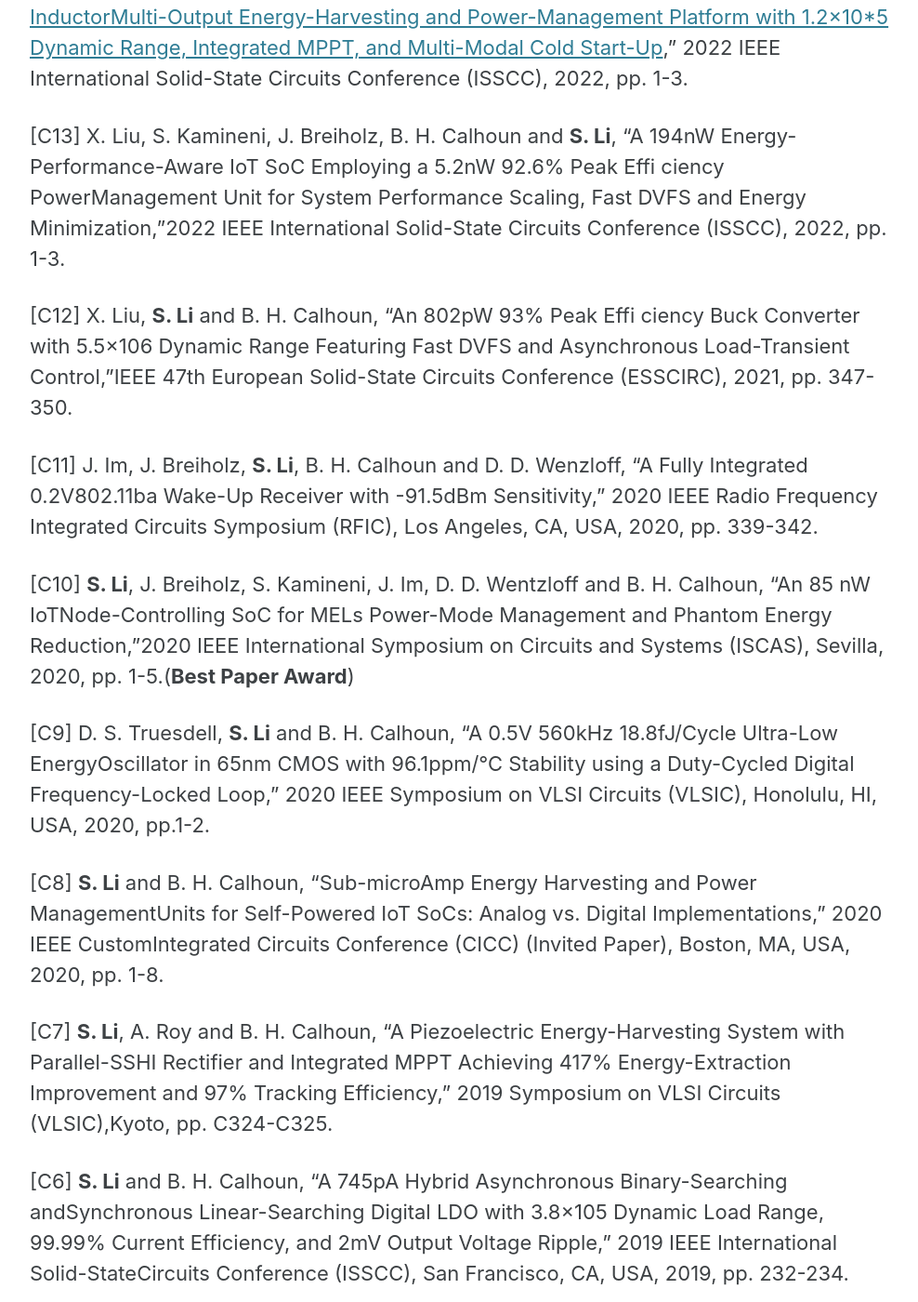
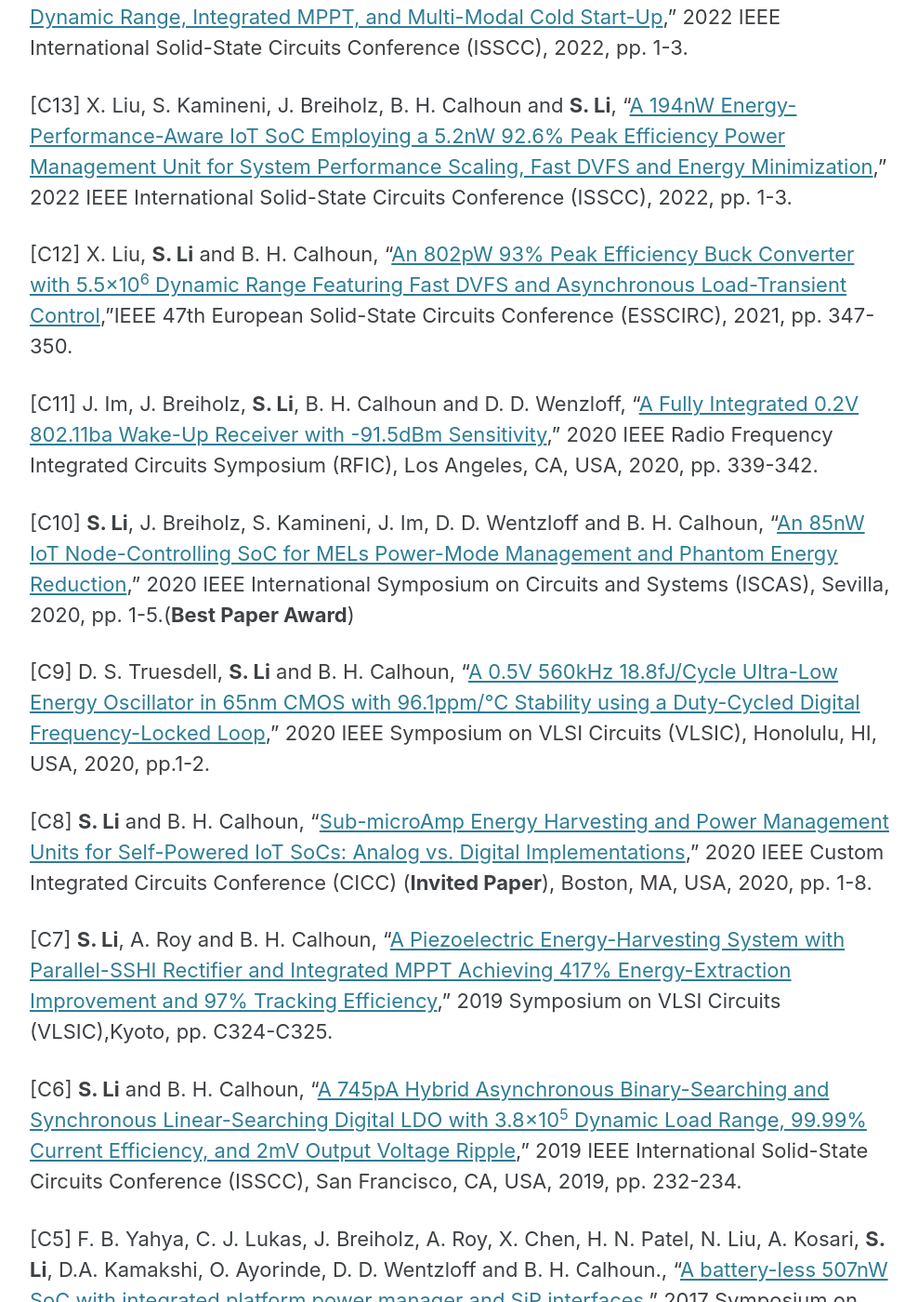
Before and after one commit to shuoli365/shuoli365.github.io, a Jekyll site: the page built from _pages/publications.md, in a window 1280 px wide and 1400 px high, scrolled down 664 px. Shown: the whole window at 93% size, without its empty margins (290-1278 px from the left). Built offline with Jekyll 4.4.1, drawn with Linux system fonts in a browser that asks for light colours; cached includes are drawn as plain includes; some of the changed text lies outside the part shown.

Commit message:
publication

```diff
--- a/_pages/publications.md
+++ b/_pages/publications.md
@@ -7,46 +7,48 @@ hide_hero: true
 
 ## Conferences
 
-[C16] **S. Li**, X. Liu and B. H. Calhoun, “A 956pW Switched-Capacitor Sub-BandgapReference with 0.44-to-3.3V Supply Range, -67dB PSRR, and 0.2% within-WaferInaccuracy for Nanowatt IoT Systems,” IEEE 48th European Solid-State Circuits Conference(ESSCIRC), 2022, pp. 465-468.
+[C16] **S. Li**, X. Liu and B. H. Calhoun, “A 956pW Switched-Capacitor Sub-Bandgap Reference with 0.44-to-3.3V Supply Range, -67dB PSRR, and 0.2% within-Wafer Inaccuracy for Nanowatt IoT Systems,” IEEE 48th European Solid-State Circuits Conference (ESSCIRC), 2022, pp. 465-468.
 
-[C15] D. S. Truesdell, X. Liu, J. Breiholz, S. Gupta, **S. Li** and B. H. Calhoun, “[NanoWattch: ASelf-Powered 3-nW RISC-V SoC Operable from 160mV Photovoltaic Input with Integrated Temperature Sensing and Adaptive Performance Scaling](https://ieeexplore.ieee.org/document/9830206),” 2022 IEEE Symposium on VLSITechnology and Circuits (VLSI Technology and Circuits), 2022, pp. 210-211.
+[C15] D. S. Truesdell, X. Liu, J. Breiholz, S. Gupta, **S. Li** and B. H. Calhoun, “[NanoWattch: A Self-Powered 3-nW RISC-V SoC Operable from 160mV Photovoltaic Input with Integrated Temperature Sensing and Adaptive Performance Scaling](https://ieeexplore.ieee.org/document/9830206),” 2022 IEEE Symposium on VLSI Technology and Circuits (VLSI Technology and Circuits), 2022, pp. 210-211.
 
-[C14] **S. Li**, X. Liu and B. H. Calhoun, “[A 32nA Fully Autonomous Multi-Input Single-InductorMulti-Output Energy-Harvesting and Power-Management Platform with 1.2×10*5 Dynamic Range, Integrated MPPT, and Multi-Modal Cold Start-Up](https://ieeexplore.ieee.org/document/9731732),” 2022 IEEE International Solid-State Circuits Conference (ISSCC), 2022, pp. 1-3.
+[C14] **S. Li**, X. Liu and B. H. Calhoun, “[A 32nA Fully Autonomous Multi-Input Single-Inductor Multi-Output Energy-Harvesting and Power-Management Platform with 1.2×10<sup>5</sup> Dynamic Range, Integrated MPPT, and Multi-Modal Cold Start-Up](https://ieeexplore.ieee.org/document/9731732),” 2022 IEEE International Solid-State Circuits Conference (ISSCC), 2022, pp. 1-3.
 
-[C13] X. Liu, S. Kamineni, J. Breiholz, B. H. Calhoun and **S. Li**, “A 194nW Energy-Performance-Aware IoT SoC Employing a 5.2nW 92.6% Peak Effi ciency PowerManagement Unit for System Performance Scaling, Fast DVFS and Energy Minimization,”2022 IEEE International Solid-State Circuits Conference (ISSCC), 2022, pp. 1-3.
+[C13] X. Liu, S. Kamineni, J. Breiholz, B. H. Calhoun and **S. Li**, “[A 194nW Energy-Performance-Aware IoT SoC Employing a 5.2nW 92.6% Peak Efficiency Power Management Unit for System Performance Scaling, Fast DVFS and Energy Minimization](https://ieeexplore.ieee.org/document/9731758),” 2022 IEEE International Solid-State Circuits Conference (ISSCC), 2022, pp. 1-3.
 
-[C12] X. Liu, **S. Li** and B. H. Calhoun, “An 802pW 93% Peak Effi ciency Buck Converter with 5.5×106 Dynamic Range Featuring Fast DVFS and Asynchronous Load-Transient Control,”IEEE 47th European Solid-State Circuits Conference (ESSCIRC), 2021, pp. 347-350.
+[C12] X. Liu, **S. Li** and B. H. Calhoun, “[An 802pW 93% Peak Efficiency Buck Converter with 5.5×10<sup>6</sup> Dynamic Range Featuring Fast DVFS and Asynchronous Load-Transient Control](https://ieeexplore.ieee.org/abstract/document/9567744),”IEEE 47th European Solid-State Circuits Conference (ESSCIRC), 2021, pp. 347-350.
 
-[C11] J. Im, J. Breiholz, **S. Li**, B. H. Calhoun and D. D. Wenzloff, “A Fully Integrated 0.2V802.11ba Wake-Up Receiver with -91.5dBm Sensitivity,” 2020 IEEE Radio Frequency Integrated Circuits Symposium (RFIC), Los Angeles, CA, USA, 2020, pp. 339-342.
+[C11] J. Im, J. Breiholz, **S. Li**, B. H. Calhoun and D. D. Wenzloff, “[A Fully Integrated 0.2V 802.11ba Wake-Up Receiver with -91.5dBm Sensitivity](https://ieeexplore.ieee.org/abstract/document/9218383),” 2020 IEEE Radio Frequency Integrated Circuits Symposium (RFIC), Los Angeles, CA, USA, 2020, pp. 339-342.
 
-[C10] **S. Li**, J. Breiholz, S. Kamineni, J. Im, D. D. Wentzloff and B. H. Calhoun, “An 85 nW IoTNode-Controlling SoC for MELs Power-Mode Management and Phantom Energy Reduction,”2020 IEEE International Symposium on Circuits and Systems (ISCAS), Sevilla, 2020, pp. 1-5.(**Best Paper Award**)
+[C10] **S. Li**, J. Breiholz, S. Kamineni, J. Im, D. D. Wentzloff and B. H. Calhoun, “[An 85nW IoT Node-Controlling SoC for MELs Power-Mode Management and Phantom Energy Reduction](https://ieeexplore.ieee.org/abstract/document/9180473),” 2020 IEEE International Symposium on Circuits and Systems (ISCAS), Sevilla, 2020, pp. 1-5.(**Best Paper Award**)
 
-[C9] D. S. Truesdell, **S. Li** and B. H. Calhoun, “A 0.5V 560kHz 18.8fJ/Cycle Ultra-Low EnergyOscillator in 65nm CMOS with 96.1ppm/°C Stability using a Duty-Cycled Digital Frequency-Locked Loop,” 2020 IEEE Symposium on VLSI Circuits (VLSIC), Honolulu, HI, USA, 2020, pp.1-2.
+[C9] D. S. Truesdell, **S. Li** and B. H. Calhoun, “[A 0.5V 560kHz 18.8fJ/Cycle Ultra-Low Energy Oscillator in 65nm CMOS with 96.1ppm/°C Stability using a Duty-Cycled Digital Frequency-Locked Loop](https://ieeexplore.ieee.org/abstract/document/9162832),” 2020 IEEE Symposium on VLSI Circuits (VLSIC), Honolulu, HI, USA, 2020, pp.1-2.
 
-[C8] **S. Li** and B. H. Calhoun, “Sub-microAmp Energy Harvesting and Power ManagementUnits for Self-Powered IoT SoCs: Analog vs. Digital Implementations,” 2020 IEEE CustomIntegrated Circuits Conference (CICC) (Invited Paper), Boston, MA, USA, 2020, pp. 1-8.
+[C8] **S. Li** and B. H. Calhoun, “[Sub-microAmp Energy Harvesting and Power Management Units for Self-Powered IoT SoCs: Analog vs. Digital Implementations](https://ieeexplore.ieee.org/abstract/document/9075879),” 2020 IEEE Custom Integrated Circuits Conference (CICC) (**Invited Paper**), Boston, MA, USA, 2020, pp. 1-8.
 
-[C7] **S. Li**, A. Roy and B. H. Calhoun, “A Piezoelectric Energy-Harvesting System with Parallel-SSHI Rectifier and Integrated MPPT Achieving 417% Energy-Extraction Improvement and 97% Tracking Efficiency,” 2019 Symposium on VLSI Circuits (VLSIC),Kyoto, pp. C324-C325.
+[C7] **S. Li**, A. Roy and B. H. Calhoun, “[A Piezoelectric Energy-Harvesting System with Parallel-SSHI Rectifier and Integrated MPPT Achieving 417% Energy-Extraction Improvement and 97% Tracking Efficiency](https://ieeexplore.ieee.org/abstract/document/8778144),” 2019 Symposium on VLSI Circuits (VLSIC),Kyoto, pp. C324-C325.
 
-[C6] **S. Li** and B. H. Calhoun, “A 745pA Hybrid Asynchronous Binary-Searching andSynchronous Linear-Searching Digital LDO with 3.8×105 Dynamic Load Range, 99.99% Current Efficiency, and 2mV Output Voltage Ripple,” 2019 IEEE International Solid-StateCircuits Conference (ISSCC), San Francisco, CA, USA, 2019, pp. 232-234.
+[C6] **S. Li** and B. H. Calhoun, “[A 745pA Hybrid Asynchronous Binary-Searching and Synchronous Linear-Searching Digital LDO with 3.8×10<sup>5</sup> Dynamic Load Range, 99.99% Current Efficiency, and 2mV Output Voltage Ripple](https://ieeexplore.ieee.org/abstract/document/8662533),” 2019 IEEE International Solid-State Circuits Conference (ISSCC), San Francisco, CA, USA, 2019, pp. 232-234.
 
-[C5] F. B. Yahya, C. J. Lukas, J. Breiholz, A. Roy, X. Chen, H. N. Patel, N. Liu, A. Kosari, **S. Li**, D.A. Kamakshi, O. Ayorinde, D. D. Wentzloff and B. H. Calhoun., “A battery-less 507nW SoCwith integrated platform power manager and SiP interfaces,” 2017 Symposium on VLSICircuits (VLSIC), Kyoto, pp. C338-C339.
+[C5] F. B. Yahya, C. J. Lukas, J. Breiholz, A. Roy, X. Chen, H. N. Patel, N. Liu, A. Kosari, **S. Li**, D.A. Kamakshi, O. Ayorinde, D. D. Wentzloff and B. H. Calhoun., “[A battery-less 507nW SoC with integrated platform power manager and SiP interfaces](https://ieeexplore.ieee.org/abstract/document/8008532),” 2017 Symposium on VLSI Circuits (VLSIC), Kyoto, pp. C338-C339.
 
-[C4] J. Moody, P. Bassirian, A. Roy, Y. Feng, **S. Li**, R. Costanzo, N. S. Barker, B. H. Calhounand S. M. Bowers, “An 8.3 nW -72 dBm Event Driven IoE Wake up Receiver RF Front End,”12th European Microwave Integrated Circuits Conference (EuMIC), Nuremberg, 2017, pp.77-80.
+[C4] J. Moody, P. Bassirian, A. Roy, Y. Feng, **S. Li**, R. Costanzo, N. S. Barker, B. H. Calhoun and S. M. Bowers, “[An 8.3 nW -72 dBm Event Driven IoE Wake up Receiver RF Front End](https://ieeexplore.ieee.org/abstract/document/8230664),” 12th European Microwave Integrated Circuits Conference (EuMIC), Nuremberg, 2017, pp.77-80.
 
-[C3] **S. Li**, X. Zhou, S. Zhang, H. Yao, Q. Li, V. Behravan, A. Natarajan, Z. Hong and P. Y.Chiang “A 0.45V 687pW Low Noise Amplifi er Front-End with 1.73 NEF for Energy-Scavenging IoT Sensors,” 2016 IEEE MTT-S International Wireless Symposium (IWS),Shanghai, 2016, pp. 1-4.
+[C3] **S. Li**, X. Zhou, S. Zhang, H. Yao, Q. Li, V. Behravan, A. Natarajan, Z. Hong and P. Y. Chiang “[A 0.45V 687pW Low Noise Amplifi er Front-End with 1.73 NEF for Energy-Scavenging IoT Sensors](https://ieeexplore.ieee.org/abstract/document/7585429),” 2016 IEEE MTT-S International Wireless Symposium (IWS),Shanghai, 2016, pp. 1-4.
 
-[C2] V. Behravan, **S. Li**, N. E. Glover, C. Chen, M. Shoaib, G. C. Temes and P. Y. Chiang, “A Compressed-Sensing Sensor-on-Chip Incorporating Statistics Collection to Improve Reconstruction Performance,” 2015 IEEE Custom Integrated Circuits Conference (CICC), SanJose, CA, 2015, pp. 1-4.
+[C2] V. Behravan, **S. Li**, N. E. Glover, C. Chen, M. Shoaib, G. C. Temes and P. Y. Chiang, “[A Compressed-Sensing Sensor-on-Chip Incorporating Statistics Collection to Improve Reconstruction Performance](https://ieeexplore.ieee.org/abstract/document/7338429),” 2015 IEEE Custom Integrated Circuits Conference (CICC), SanJose, CA, 2015, pp. 1-4.
 
-[C1] **S. Li**, N. Qi, V. Behravan, Z. Hong and P. Y. Chiang, “A 20 μW Dual-Channel Analog Front-End in 65nm CMOS for Portable ECG Monitoring System,” IEEE 11th International Conference on ASIC (ASICON), Chengdu, 2015, pp. 1-4.
+[C1] **S. Li**, N. Qi, V. Behravan, Z. Hong and P. Y. Chiang, “[A 20 μW Dual-Channel Analog Front-End in 65nm CMOS for Portable ECG Monitoring System](https://ieeexplore.ieee.org/abstract/document/7517095),” IEEE 11th International Conference on ASIC (ASICON), Chengdu, 2015, pp. 1-4.
 
 ## Journals
 
-[J5] S. Gupta, **S. Li** and B. H. Calhoun, "Scalable All-Analog LDOs With Reduced Input Offset Variability Using Digital Synthesis Flow in 65-nm CMOS," in IEEE Transactions on Very Large Scale Integration (VLSI) Systems, 2024
+[J6] X. Liu, S. Kamineni, J. Breiholz, B. H. Calhoun and **S. Li**, “A Sub-µW Energy-Performance-Aware IoT SoC with a Triple-Mode Power Management Unit for System Performance Scaling, Fast DVFS, and Energy Minimization,” IEEE Journal of Solid-State Circuits (JSSC), preprints, 2024
 
-[J4] X. Liu, B. H. Calhoun and **S. Li**, “A Sub-nW 93% Peak Effi ciency Buck Converter With Wide Dynamic Range, Fast DVFS, and Asynchronous Load-Transient Control,” in IEEE Journal of Solid-State Circuits (JSSC), vol. 57, no. 7, pp. 2054-2067, July 2022.
+[J5] S. Gupta, **S. Li** and B. H. Calhoun, "[Scalable All-Analog LDOs With Reduced Input Offset Variability Using Digital Synthesis Flow in 65-nm CMOS](https://ieeexplore.ieee.org/abstract/document/10314489)," in IEEE Transactions on Very Large Scale Integration (VLSI) Systems, vol. 32, no. 1, pp. 190-194, Jan. 2024.
 
-[J3] D. S. Truesdell, **S. Li** and B. H. Calhoun, “A 0.5-V 560-kHz 18.8-fJ/Cycle On-ChipOscillator With 96.1-ppm/°C Steady-State Stability Using a Duty-Cycled Digital Frequency-Locked Loop,” in IEEE Journal of Solid-State Circuits (JSSC), vol. 56, no. 4, pp. 1241-1253, April 2021.
+[J4] X. Liu, B. H. Calhoun and **S. Li**, “[A Sub-nW 93% Peak Efficiency Buck Converter With Wide Dynamic Range, Fast DVFS, and Asynchronous Load-Transient Control](https://ieeexplore.ieee.org/abstract/document/9750405),” in IEEE Journal of Solid-State Circuits (JSSC), vol. 57, no. 7, pp. 2054-2067, July 2022.
 
-[J2] **S. Li**, A. Roy and B. H. Calhoun, “A Piezoelectric Energy-Harvesting System WithParallel-SSHI Rectifi er and Integrated Maximum-Power-Point Tracking,” in IEEE Solid-State Circuits Letters (Invited), vol. 2, no. 12, pp. 301-304, Dec. 2019
+[J3] D. S. Truesdell, **S. Li** and B. H. Calhoun, “[A 0.5-V 560-kHz 18.8-fJ/Cycle On-Chip Oscillator With 96.1-ppm/°C Steady-State Stability Using a Duty-Cycled Digital Frequency-Locked Loop](https://ieeexplore.ieee.org/abstract/document/9324785),” in IEEE Journal of Solid-State Circuits (JSSC), vol. 56, no. 4, pp. 1241-1253, April 2021.
 
-[J1] C. J. Lukas, F. B. Yahya, J. Breiholz, A. Roy, X. Chen, H. N. Patel, N. Liu, A. Kosari, **S. Li**, D.A. Kamakshi, O. Ayorinde, D. D. Wentzloff, B. H. Calhoun, “A 1.02 μW Battery-Less,Continuous Sensing and Post-Processing SiP for Wearable Applications,” in IEEETransactions on Biomedical Circuits and Systems, vol. 13, no. 2, pp. 271-281, April 2019.
+[J2] **S. Li**, A. Roy and B. H. Calhoun, “[A Piezoelectric Energy-Harvesting System With Parallel-SSHI Rectifi er and Integrated Maximum-Power-Point Tracking](https://ieeexplore.ieee.org/abstract/document/8891681),” in IEEE Solid-State Circuits Letters (Invited), vol. 2, no. 12, pp. 301-304, Dec. 2019.
+
+[J1] C. J. Lukas, F. B. Yahya, J. Breiholz, A. Roy, X. Chen, H. N. Patel, N. Liu, A. Kosari, **S. Li**, D.A. Kamakshi, O. Ayorinde, D. D. Wentzloff, B. H. Calhoun, “[A 1.02 μW Battery-Less,Continuous Sensing and Post-Processing SiP for Wearable Applications](https://ieeexplore.ieee.org/abstract/document/8625544),” in IEEE Transactions on Biomedical Circuits and Systems, vol. 13, no. 2, pp. 271-281, April 2019.
```
Also changed, not shown: 7 other files.
